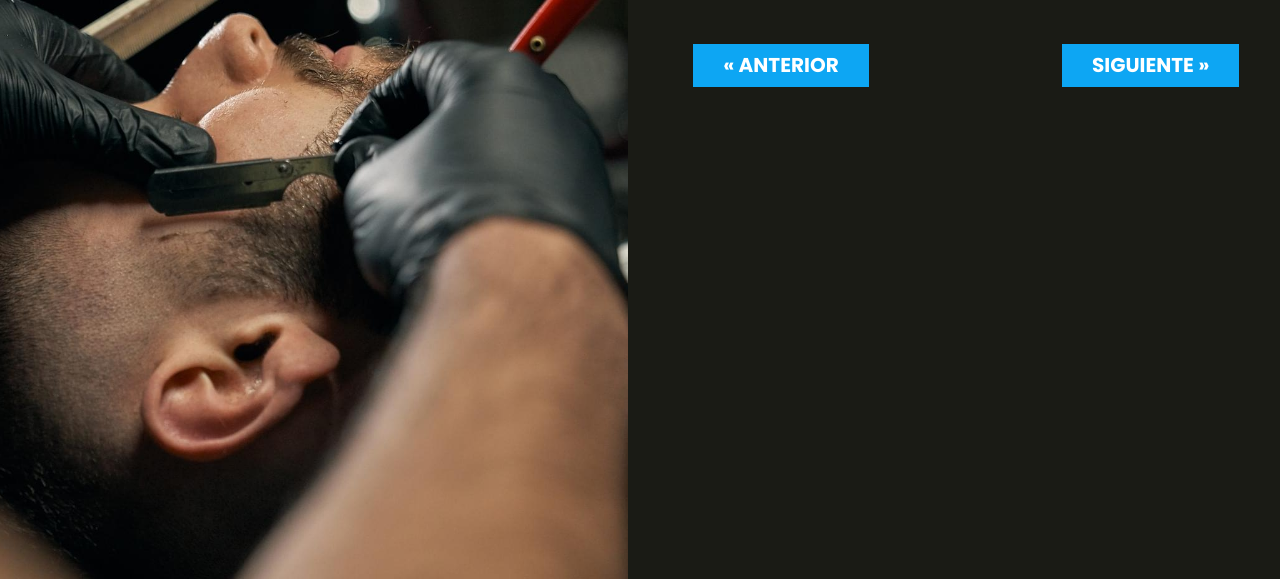
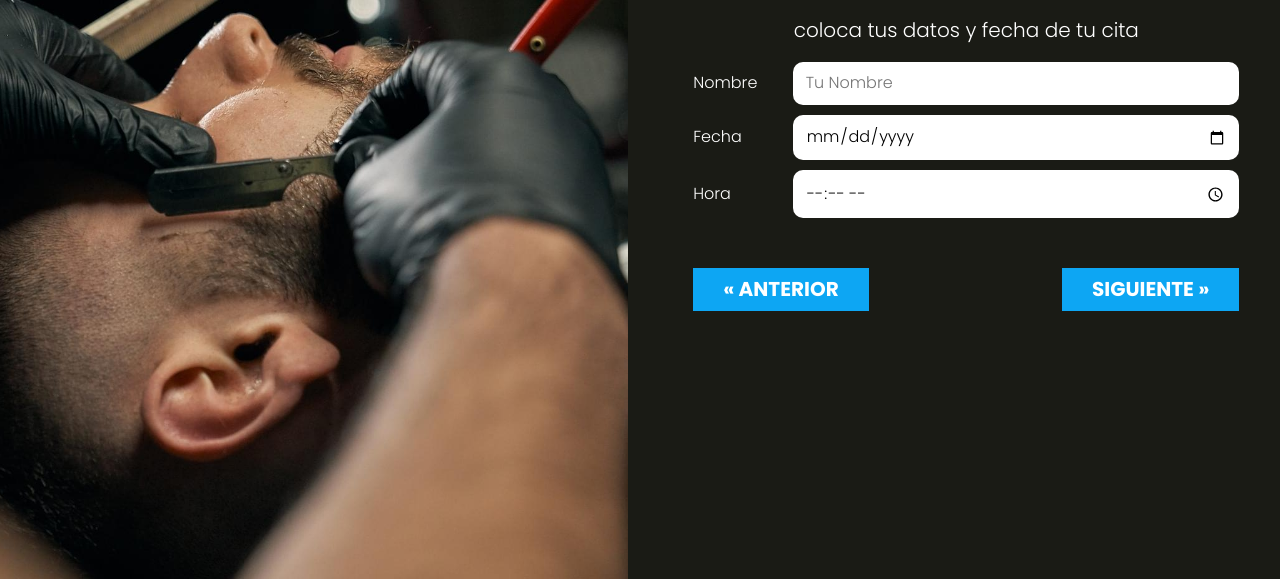
Before and after one commit to joalvarado2/App_Peluqueria, a website: page index.html in a window 1280 px wide. Both pictures are taken after a click on the button "INFORMACIÓN CLIENTE". Shown: the part 221-800 px from the top of the page. Drawn offline with Linux system fonts and the light colour scheme.

Commit message:
agregando y dando estilos al formulario

```diff
--- a/index.html
+++ b/index.html
@@ -31,6 +31,24 @@
         </div>
         <div id="paso-2" class="seccion">
             <h2>Tus Datos y Citas</h2>
+            <p class="text-center">coloca tus datos y fecha de tu cita</p>
+
+            <form action="" class="formulario">
+              <div class="campo">
+                <label for="nombre">Nombre</label>
+                <input type="text" id="nombre" placeholder="Tu Nombre">
+              </div>
+
+              <div class="campo">
+                <label for="fecha">Fecha</label>
+                <input type="date" id="fecha">
+              </div>
+
+              <div class="campo">
+                <label for="hora">Hora</label>
+                <input type="time" id="hora">
+              </div>
+            </form>
         </div>
         <div id="paso-3" class="seccion">
             <h2>Resumen</h2>
--- a/src/scss/app.scss
+++ b/src/scss/app.scss
@@ -8,3 +8,4 @@
 @import "layout/tabs";
 @import "layout/servicios";
 @import "layout/paginacion";
+@import "layout/formulario";
--- /dev/null
+++ b/src/scss/layout/_formulario.scss
@@ -0,0 +1,20 @@
+.formulario {
+    width: 100%;
+}
+.campo {
+    display: flex;
+    margin-bottom: 1rem;
+    align-items: center;
+
+    label {
+        flex: 0 0 10rem;
+        color: $blanco;
+    }
+    input {
+        flex: 1;
+        padding: $separacion / 4;
+        border-radius: 1rem;
+        border: none;
+    }
+
+}
```
Also changed, not shown: build/css/app.css, 1 other file.
